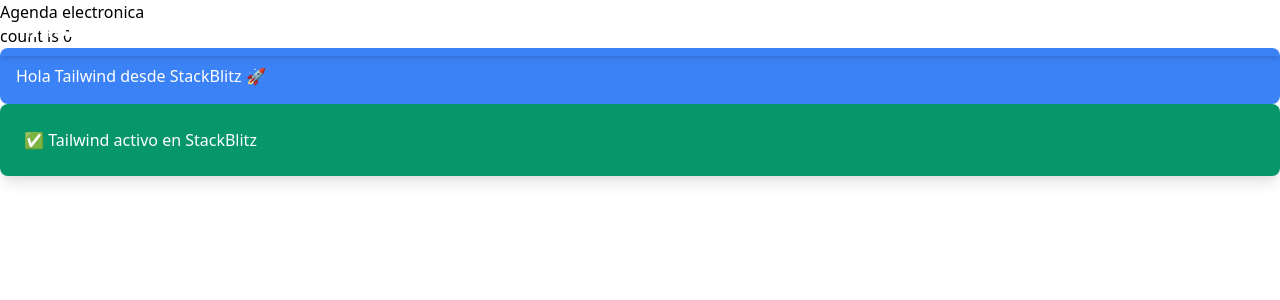
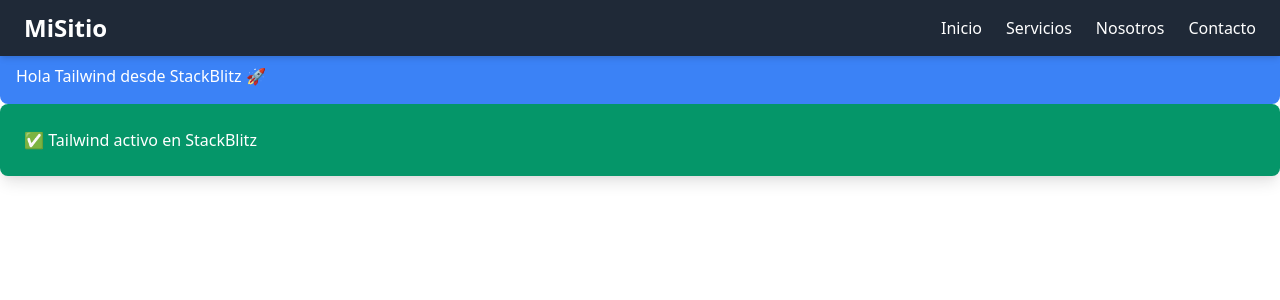
Before and after one commit to alangonzalez91/curso-react-1, a React (Vite) app: page / in a window 1280 px wide. Shown: the top 300 px of the page. Built offline with nearby package versions, Linux system fonts and the light colour scheme.

Commit message:
prueba modificacion tailwind

```diff
--- a/src/componentes/navbar.jsx
+++ b/src/componentes/navbar.jsx
@@ -7,7 +7,7 @@
   const toggleMenu = () => setMenuOpen(!menuOpen);
 
   return (
-    <nav className="bg-gray-950 text-white shadow-md fixed top-0 left-0 w-full z-50">
+    <nav className="bg-gray-800 text-white shadow-md fixed top-0 left-0 w-full z-50">
       <div className="max-w-7xl mx-auto px-6 py-3 flex justify-between items-center">
         {/* Logo o nombre */}
         <h1 className="text-2xl font-bold">MiSitio</h1>
```
